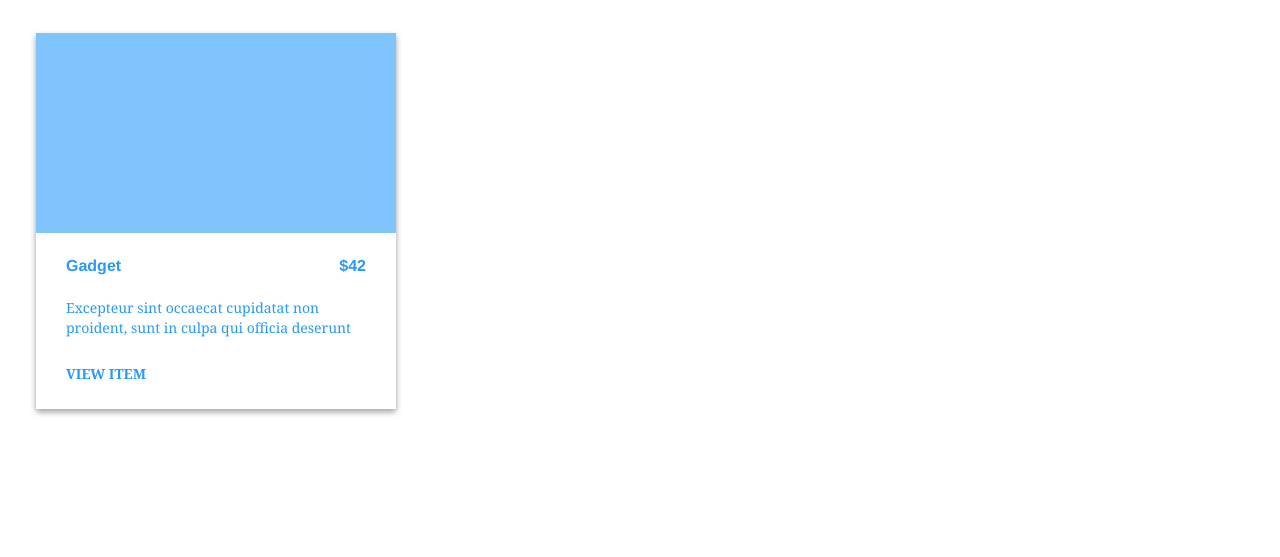
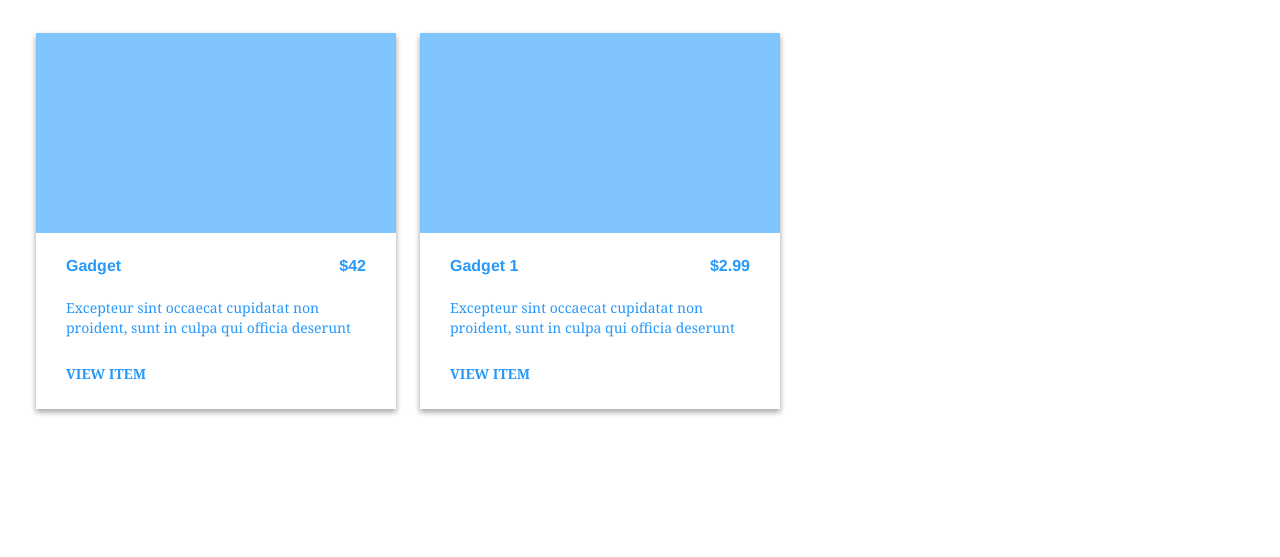
Before and after one commit to dean-whippoorwill/gatsby-template, a Gatsby site: page /shop in a window 1280 px wide. Shown: the part 170-727 px from the top of the page. Built offline with nearby package versions, Linux system fonts and the light colour scheme; Gatsby itself is replaced by a stand-in of ours; some packages are replaced by stand-ins of ours.

Commit message:
updated queries to filter collections, added static query to shop

```diff
--- a/gatsby-node.js
+++ b/gatsby-node.js
@@ -5,7 +5,9 @@ exports.createPages = ({ graphql, actions }) => {
   return new Promise((resolve, reject) => {
     graphql(`
       {
-        allMarkdownRemark {
+        allMarkdownRemark(
+          filter: { frontmatter: { collection: { eq: "posts" } } }
+        ) {
           edges {
             node {
               frontmatter {
--- a/src/components/archive.js
+++ b/src/components/archive.js
@@ -6,6 +6,7 @@ const POST_ARCHIVE_QUERY = graphql`
     allMarkdownRemark(
       limit: 5
       sort: { order: DESC, fields: [frontmatter___date] }
+      filter: { frontmatter: { collection: { eq: "posts" } } }
     ) {
       edges {
         node {
--- a/src/pages/blog.js
+++ b/src/pages/blog.js
@@ -13,6 +13,7 @@ class Blog extends Component {
         allMarkdownRemark(
           limit: 10
           sort: { order: DESC, fields: [frontmatter___date] }
+          filter: { frontmatter: { collection: { eq: "posts" } } }
         ) {
           edges {
             node {
--- a/src/pages/shop.js
+++ b/src/pages/shop.js
@@ -1,6 +1,6 @@
 import React, { Component } from 'react';
 import Layout from '../components/layout';
-import { Link } from 'gatsby';
+import { Link, StaticQuery, graphql } from 'gatsby';
 import Select from 'react-select';
 import styled from 'styled-components';
 
@@ -77,6 +77,24 @@ class Shop extends Component {
       { value: 'Gizmos', label: 'Gizmos' },
       { value: 'Doo-dads', label: 'Doo-dads' },
     ];
+    const PRODUCT_QUERY = graphql`
+      query Products {
+        allMarkdownRemark(
+          filter: { frontmatter: { collection: { eq: "products" } } }
+        ) {
+          edges {
+            node {
+              frontmatter {
+                title
+                price
+                description
+                category
+              }
+            }
+          }
+        }
+      }
+    `;
     return (
       <Layout>
         <ShopWrapper>
@@ -137,6 +155,30 @@ class Shop extends Component {
                 <a href="#">VIEW ITEM</a>
               </ProductInfo>
             </ProductCard>
+            <StaticQuery
+              query={PRODUCT_QUERY}
+              render={({ allMarkdownRemark }) =>
+                allMarkdownRemark.edges.map(({ node }) => (
+                  <ProductCard
+                    isVisible={
+                      this.state.selectedOption.value ===
+                      node.frontmatter.category
+                    }
+                    // isVisible={true}
+                  >
+                    <ProductImage />
+                    <ProductInfo>
+                      <h4>
+                        {node.frontmatter.title}
+                        <span>${node.frontmatter.price}</span>
+                      </h4>
+                      <p>{node.frontmatter.description}</p>
+                      <a href="#">VIEW ITEM</a>
+                    </ProductInfo>
+                  </ProductCard>
+                ))
+              }
+            />
           </ProductCards>
         </ShopWrapper>
       </Layout>
```
